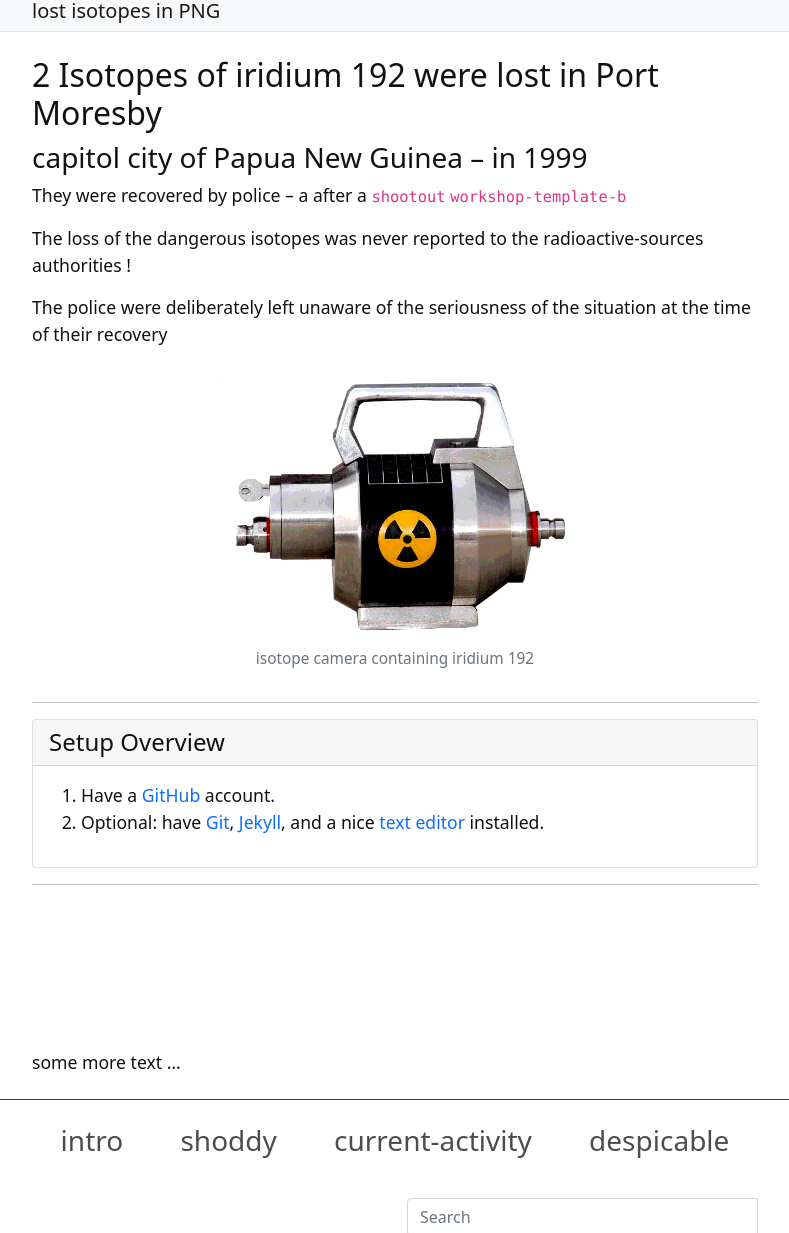
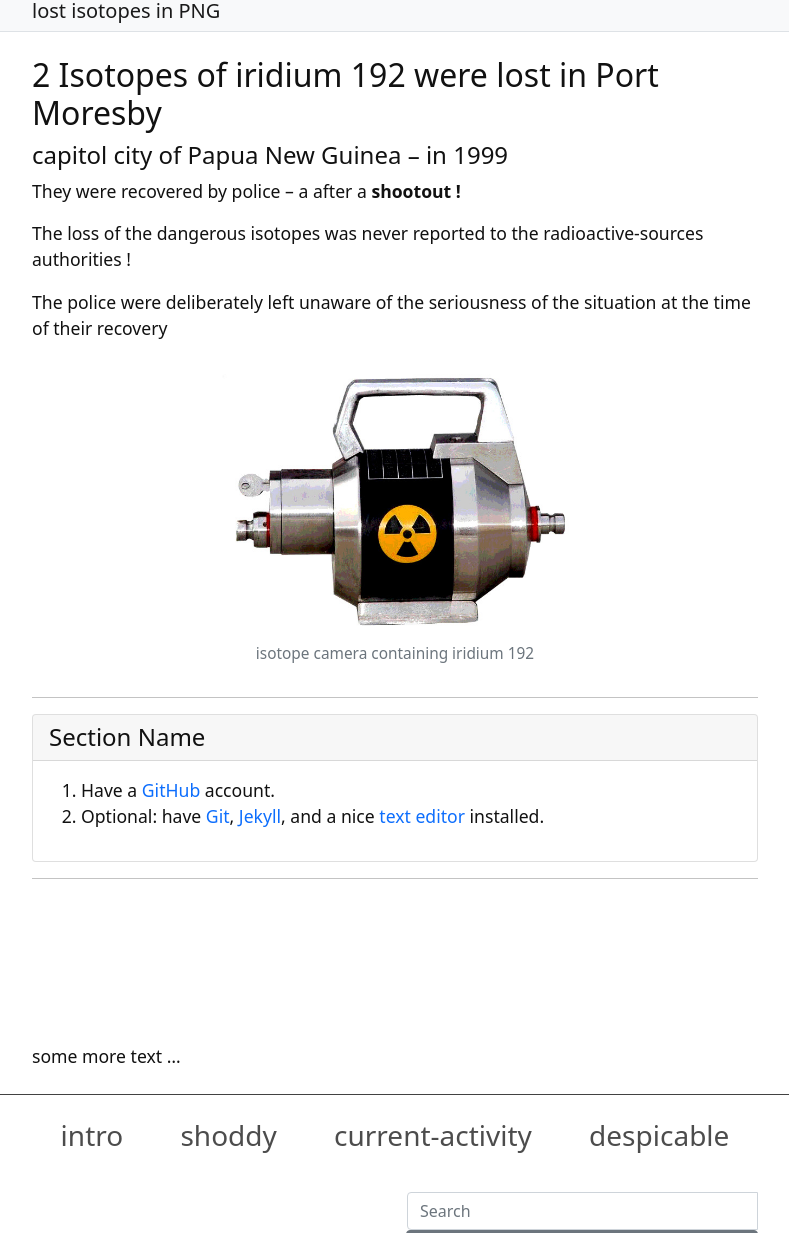
Before and after one commit to DickTurpin-highwayman/lost-isotopes, a Jekyll site: the page built from index.md, in a window 1280 px wide and 1400 px high, cut to the strip 121-1354 px from the top of the window. Shown: the whole strip, without its empty margins (245-1034 px from the left). Built offline with Jekyll 4.4.1, drawn with Linux system fonts in a browser that asks for light colours.

Commit message:
Update index.md

```diff
--- a/index.md
+++ b/index.md
@@ -3,9 +3,9 @@ title: Home
 layout: default
 ---
 ## 2 Isotopes of iridium 192 were lost in Port Moresby
-### capitol city of Papua New Guinea – in 1999
+#### capitol city of Papua New Guinea – in 1999
 
-They were recovered by police – a after a `shootout` `workshop-template-b`
+They were recovered by police – a after a **shootout !**
 
 The loss of the dangerous isotopes was never reported to the radioactive-sources authorities !
 
@@ -20,7 +20,7 @@ The police were deliberately left unaware of the seriousness of the situation at
 1. Have a [GitHub](https://github.com) account.
 2. Optional: have [Git](https://git-scm.com/), [Jekyll](https://jekyllrb.com/), and a nice [text editor](https://code.visualstudio.com/) installed.
 {% endcapture %}
-{% include card.html text=text header="Setup Overview" %}
+{% include card.html text=text header="Section Name" %}
 
 -------------
 
```
